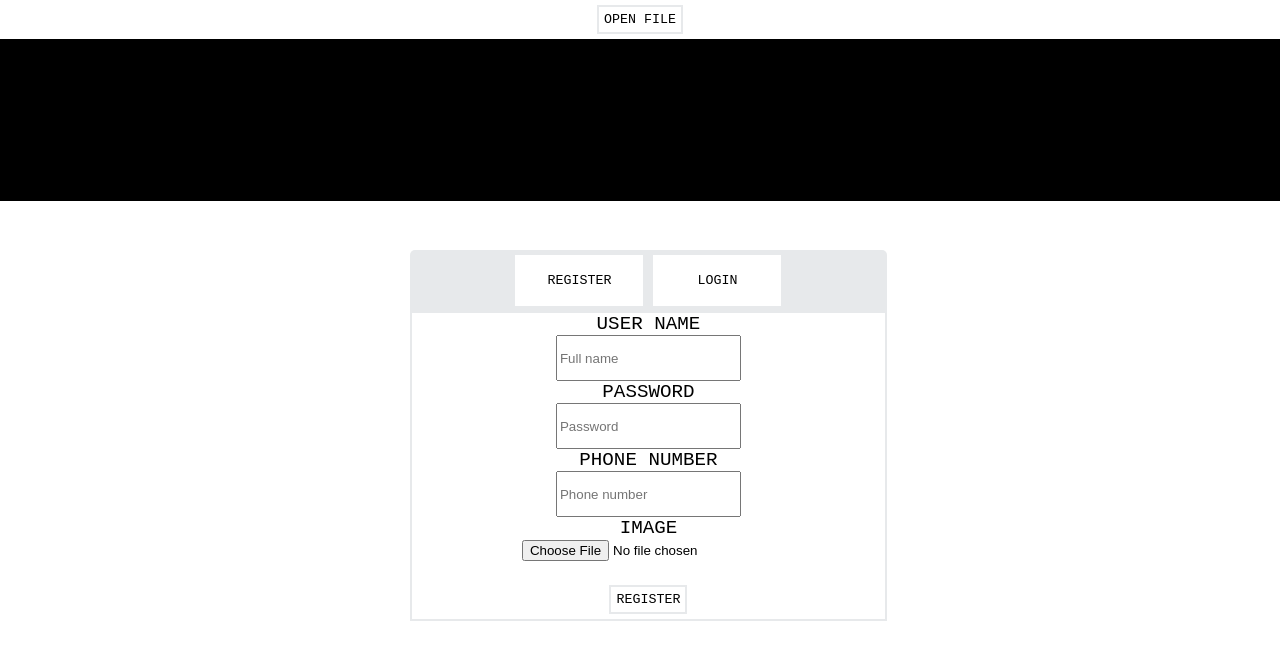
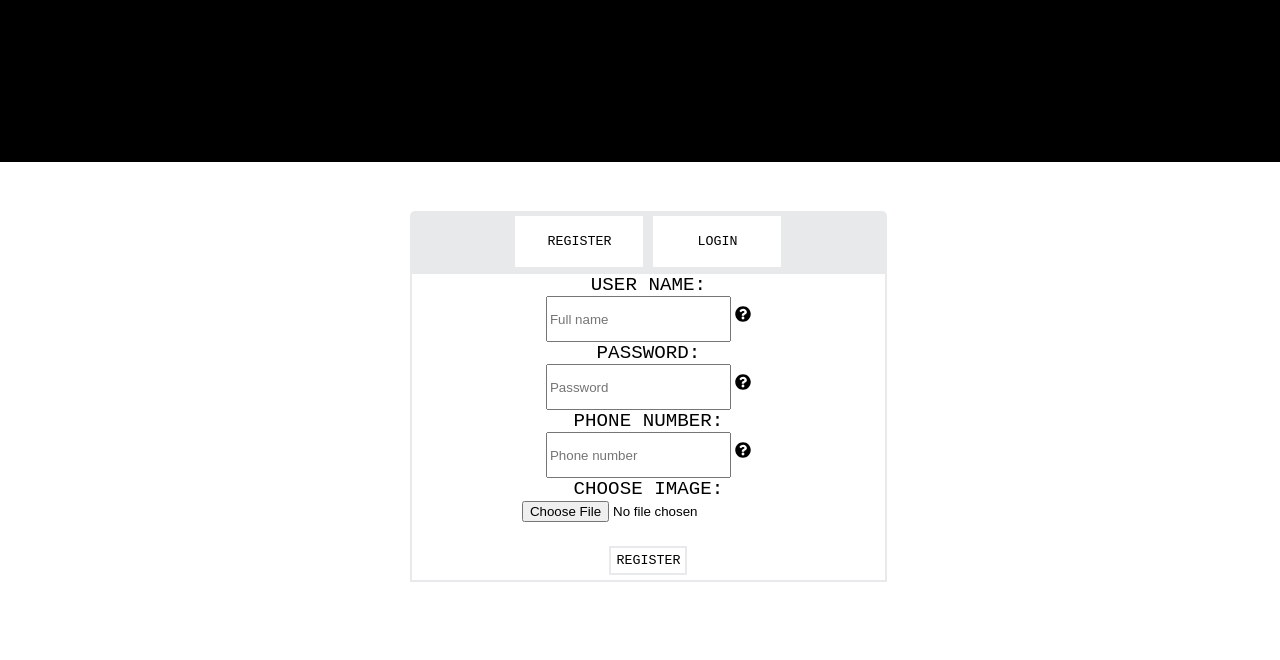
Before and after one commit to Izhakhtml/ShiftsManagment_app, a React (Create React App) app in the folder client/: page / in a window 1280 px wide. Both pictures are taken after a click on the button "REGISTER". Shown: the top 660 px of the page. Built offline with nearby package versions, Linux system fonts and the light colour scheme; no server answers.

Commit message:
fixed components

```diff
--- a/client/src/App.js
+++ b/client/src/App.js
@@ -3,16 +3,8 @@ import AppRouter from './appRouter/AppRouter';
 import { CalenderContext } from './context/CalenderContext';
 import { UserContext } from './context/UserContext'
 function App() {
-  async function openIt() {
-    let [fileHandle] = await window.showOpenFilePicker();
-    let fileData = await fileHandle.getFile();
-    let file = await fileData.text()
-    console.log(file);
-
-  }
   return (
     <div className="App">
-      <button onClick={openIt}>OPEN FILE</button>
       <UserContext>
         <CalenderContext>
           <AppRouter />
--- a/client/src/components/pages/login & register/Login.jsx
+++ b/client/src/components/pages/login & register/Login.jsx
@@ -21,7 +21,6 @@ const Login = () => {
                     setUser(data.data)
                     localStorage.setItem('isConnected', true)
                     localStorage.setItem('userObject', JSON.stringify(data.data))
-
                 } else {
                     alert(data.message)
                 }
--- a/client/src/components/pages/login & register/LoginTemplate.jsx
+++ b/client/src/components/pages/login & register/LoginTemplate.jsx
@@ -1,7 +1,7 @@
 import './style.css'
 const LoginTemplate = ({InputValue , UserLogin }) => {
 return (
-    <div className='login_countair'>
+    <div className='login_countainer'>
         <label htmlFor="" >USER NAME</label><br />
         <input className='input_text' onChange={InputValue} type="text" name="userName" placeholder='user name..'/><br />
         <label htmlFor="">PASSWORD</label><br />
--- a/client/src/components/pages/login & register/Register.jsx
+++ b/client/src/components/pages/login & register/Register.jsx
@@ -1,16 +1,17 @@
-import { useContext, useState } from 'react'
-import { UserProvider } from '../../../context/UserContext';
-import { REGISTER } from '../../../services/userService'
+import { useState } from 'react'
+import { registerValidation4 } from '../../../validation/registerInputs'
 import RegisterTemplate from './RegisterTemplate'
+import ContainAll from './ContainAll'
 import axios from 'axios'
+const StyleInput = {
+    border: "border:2px solid black"
+}
 const Register = () => {
-    const [newUser, setNewUser] = useState({});
-    const [image, setImage] = useState({});
     const [name, setName] = useState('');
     const [pass, setPass] = useState('');
     const [pho, setPho] = useState('');
     const [img, setImg] = useState('');
-    const { user, setUser } = useContext(UserProvider)
+    const [bool, setBool] = useState(null);
     const InputValue = (e) => {
         switch (e.target.name) {
             case 'userName':
@@ -22,46 +23,39 @@ const Register = () => {
             case 'image':
                 return setImg(e.target.files[0])
             default:
-                return console.log("ijmi");
+                return console.log("error register");
         }
-    }
-    const InputFocus = (e) => {
-        // data.append(e.target.name)
     }
     const CreateNewUser = async (e) => {
         e.preventDefault()
-        const data = new FormData();
-        data.append("userName", name);
-        data.append("password", pass);
-        data.append("phoneNumber", pho);
-        data.append("image", img);
+        let nameBool = false;
+        let passBool = false;
+        let numBool = false;
+        if (registerValidation4(e.target.form[0], 3)) nameBool = true;
+        if (registerValidation4(e.target.form[1], 3)) passBool = true;
+        if (registerValidation4(e.target.form[2], 9)) numBool = true;
+        if (nameBool && passBool && numBool) {
+            const data = new FormData();
+            data.append("userName", name);
+            data.append("password", pass);
+            data.append("phoneNumber", pho);
+            data.append("image", img);
+            await axios.post('http://localhost:8080/user/register', data)
+                .then(data => {
+                    if (data) {
+                        alert(`הנתונים שלך נשמרו במערכת בהצלחה!\n אתה רשאי להתחבר!`)
+                        setBool(false)
+                    }
+                })
+                .catch(rej => alert(rej.response.data.message))
+        } else {
+            console.log("out");
+        }
+    }
 
-        // axios.post('https://httpbin.org/anything', data)
-           await axios.post('http://localhost:8080/user/register', data)
-            // REGISTER(data)
-            .then(dd => console.log(dd))
-            .catch(re => console.log(re))
-        // fetch('https://httpbin.org/anything', {
-        //     method: 'POST',
-        //     body: JSON.stringify(data),
-        //     headers: {
-        //         'content-type': 'application/json'
-        //     }
-        // })
-        //     .then(dd => console.log(dd))
-        //     .catch(re => console.log(re))
-        // fetch('https://httpbin.org/anything', data, {
-        //     method: 'POST',
-        // })
-        //     .then(dd => console.log(dd))
-        //     .catch(re => console.log(re))
-        // REGISTER(newUser,data )
-        // .then(data => console.log(data))
-        // .catch(reject => console.log(reject))
-    }
     return (
         <>
-            <RegisterTemplate InputValue={InputValue} CreateNewUser={CreateNewUser} InputFocus={InputFocus} />
+            <RegisterTemplate InputValue={InputValue} CreateNewUser={CreateNewUser}  />
         </>
     )
 }
--- a/client/src/components/pages/login & register/RegisterTemplate.jsx
+++ b/client/src/components/pages/login & register/RegisterTemplate.jsx
@@ -1,16 +1,26 @@
 import './style.css'
-const RegisterTemplate = ({ InputValue, CreateNewUser ,InputFocus}) => {
+import { FaQuestionCircle } from 'react-icons/fa'
+const RegisterTemplate = ({ InputValue, CreateNewUser }) => {
     return (
         <form action='#' encType='multipart/form-data'>
-            <div className='register_countair'>
-                <label htmlFor="">USER NAME</label> <br />
-                <input className='input_register' onFocus={InputFocus} onChange={InputValue} type="text" name="userName" placeholder='Full name' /> <br />
-                <label htmlFor="">PASSWORD</label> <br />
-                <input className='input_register' onFocus={InputFocus} onChange={InputValue} type="text" name="password" placeholder='Password' /> <br />
-                <label htmlFor="">PHONE NUMBER</label> <br />
-                <input className='input_register' onFocus={InputFocus} onChange={InputValue} type="text" name="phoneNumber" placeholder='Phone number' /> <br />
-                <label htmlFor="">IMAGE</label> <br />
-                <input className='input_register' onFocus={InputFocus} onChange={InputValue} type="file" name="image" placeholder='Choose image' /> <br />
+            <div className='register_countainer'>
+                <label htmlFor="">USER NAME:</label> <br />
+                <input className='input_register' onChange={InputValue} type="text" name="userName" placeholder='Full name' />
+                <FaQuestionCircle className='fullName_icon'/>
+                <span className='fullName_remark_text'> שם המשתמש חייב להיות יותר מ-3 תווים</span>
+                 <br />
+                <label htmlFor="">PASSWORD:</label> <br />
+                <input className='input_register' onChange={InputValue} type="text" name="password" placeholder='Password' />
+                <FaQuestionCircle className='password_icon'/>
+                <span className='password_remark_text'>הקוד חייב להיות יותר מ-3 תווים</span>
+                 <br />
+                <label htmlFor="">PHONE NUMBER:</label> <br />
+                <input className='input_register' onChange={InputValue} type="text" name="phoneNumber" placeholder='Phone number' />
+                <FaQuestionCircle className='phoneNumber_icon'/>
+                <span className='phoneNumber_remark_text'>מספר הטלפון חייב להיות יותר מ-9 מספרים</span>
+                 <br />
+                <label htmlFor="">CHOOSE IMAGE:</label> <br />
+                <input className='input_register' onChange={InputValue} type="file" name="image" placeholder='Choose image' /> <br />
                 <button onClick={CreateNewUser}>REGISTER</button>
             </div>
         </form>
--- a/client/src/components/pages/login & register/style.css
+++ b/client/src/components/pages/login & register/style.css
@@ -11,6 +11,7 @@
     background: #E7E9EB;
     border: 2px solid white;
 }
+
 .contoin_all {
     border-bottom: 70px solid #E7E9EB;
     background: #E7E9EB;
@@ -19,10 +20,12 @@
     height: 20%;
     border-radius: 5px;
 }
+
 label {
     font-size: larger;
     font-family: 'Courier New', Courier, monospace;
 }
+
 button {
     margin: 5px;
     padding: 5px;
@@ -33,27 +36,106 @@ button {
     border: 2px solid #E7E9EB;
 
 }
+
 button:hover {
     background: rgb(216, 214, 214);
     background: #E7E9EB;
+}
 
-
-}
 .input_register {
     height: 5vh;
 }
-.login_countair {
+
+.login_countainer {
     background: white;
     border: 2px solid #E7E9EB;
 
 }
-.register_countair {
+
+.register_countainer {
     border: 2px solid #E7E9EB;
     background: white;
 }
+
 .input_text {
     height: 5vh;
 }
+
 .input_password {
     height: 5vh;
 }
+
+/*//!  fullName */
+
+.fullName_icon {
+    position: relative;
+    left: 2px;
+    margin: 2px;
+}
+
+.fullName_remark_text {
+    color: transparent;
+    font-size: smaller;
+    position: absolute;
+}
+
+.fullName_icon:hover+.fullName_remark_text {
+    background: #E7E9EB;
+    ;
+    width: 10vw;
+    height: 8vh;
+    color: black;
+    border-radius: 10px;
+    border: 1px solid black;
+    font-family: 'Courier New', Courier, monospace;
+    padding:2px
+}
+
+/* //! password */
+.password_icon {
+    position: relative;
+    left: 2px;
+    margin: 2px;
+}
+
+.password_remark_text {
+    color: transparent;
+    font-size: smaller;
+    position: absolute;
+}
+
+.password_icon:hover+.password_remark_text {
+    background: #E7E9EB;
+    ;
+    width: 10vw;
+    height: 8vh;
+    color: black;
+    border-radius: 10px;
+    border: 1px solid black;
+    font-family: 'Courier New', Courier, monospace;
+    padding:2px
+}
+
+/* //! phoneNumber */
+.phoneNumber_icon {
+    position: relative;
+    left: 2px;
+    margin: 2px;
+}
+
+.phoneNumber_remark_text {
+    color: transparent;
+    font-size: smaller;
+    position: absolute;
+}
+
+.phoneNumber_icon:hover+.phoneNumber_remark_text {
+    background: #E7E9EB;
+    width: 10vw;
+    height: 9vh;
+    color: black;
+    border-radius: 10px;
+    border: 1px solid black;
+    font-family: 'Courier New', Courier, monospace;
+    padding:2px
+}
--- a/client/src/components/pages/profile/userInfo/BtnEditProfile.jsx
+++ b/client/src/components/pages/profile/userInfo/BtnEditProfile.jsx
@@ -1,5 +1,4 @@
-import '../profile.css';
-import { FaRegEdit } from 'react-icons/fa'
+ import { FaRegEdit } from 'react-icons/fa'
 import { useState } from 'react';
 import EditPopUp from './EditPopUp';
 const BtnEditProfile = ({ userData }) => {
--- a/client/src/components/pages/profile/userInfo/DryDetails.jsx
+++ b/client/src/components/pages/profile/userInfo/DryDetails.jsx
@@ -5,11 +5,9 @@ const DryDetails = ({ userData }) => {
     const [image, setImage] = useState("");
     useEffect(() => {
         if (window.localStorage.getItem('image')) {
-            // console.log("in");
             setImage(window.localStorage.getItem('image'));
         } else {
-            // console.log("out");
-            fetch(`http://localhost:8080/${userData.image}`)
+           fetch(`http://localhost:8080/${userData.image}`)
                 .then((data) => {
                     window.localStorage.setItem('image', data.url);
                     setImage(data.url);
--- a/client/src/components/pages/profile/userInfo/EditPopUp.jsx
+++ b/client/src/components/pages/profile/userInfo/EditPopUp.jsx
@@ -2,12 +2,13 @@ import { useContext, useState } from "react";
 import { EDIT } from "../../../../services/userService";
 import { UserProvider } from '../../../../context/UserContext'
 import { CalenderProvider } from "../../../../context/CalenderContext";
+import axios from 'axios'
 import Loading from '../../../../loading/Loading'
 const EditPopUp = ({ ClosePopUp, userData }) => {
     const editProfile = {};
     const { user, setUser } = useContext(UserProvider);
     const { isLoading, setIsLoading } = useContext(CalenderProvider);
-
+console.log(user);
     const InputValue = (e) => {
         const { name, value } = e.target;
         editProfile[name] = value;
--- /dev/null
+++ b/client/src/validation/registerInputs.js
@@ -0,0 +1,9 @@
+export const registerValidation4 = (parm,num) => {
+    if (parm.value.length > num) {
+        parm.style = 'border:2px solid black'
+        return true
+    } else {
+        parm.style = 'border:2px solid red'
+
+    }
+}
```
Also changed, not shown: client/src/components/pages/profile/profile.css (+7 -7 lines), client/src/context/UserContext.jsx (+5 -4 lines).
